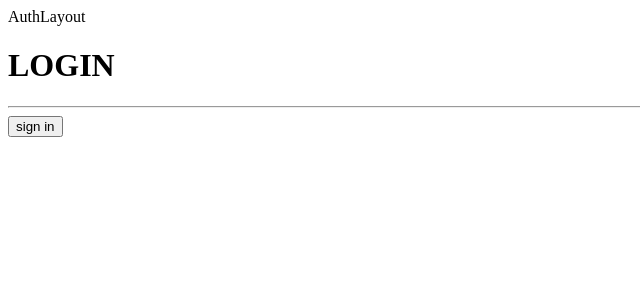
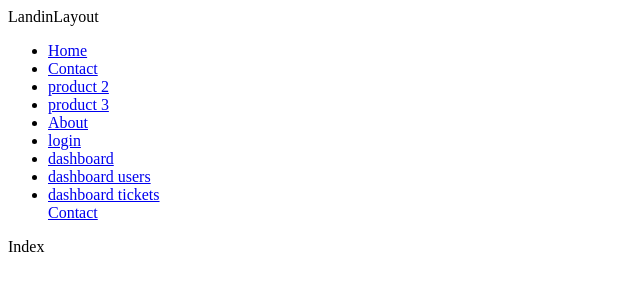
Before and after one commit to Yber-0010/base-react, a React (Vite) app: page /dashboard/user#/index in a window 1280 px wide. Before the commit this address led to /login. Shown: the top 300 px of the page, without its empty margins (0-640 px from the left). Built offline with nearby package versions, Linux system fonts and the light colour scheme.

Commit message:
update route with createHashRouter

```diff
--- a/src/app/auth/router/authRouter.jsx
+++ b/src/app/auth/router/authRouter.jsx
@@ -16,7 +16,6 @@ export const AuthRouter = () => {
 		errorElement: <Error404 />,
 		children: [
 			{
-				path: '/',
 				errorElement: <Error404 />,
 				children: [
 					{
--- a/src/app/backoffice/layout/backofficeLayout.jsx
+++ b/src/app/backoffice/layout/backofficeLayout.jsx
@@ -14,7 +14,7 @@ export const BackofficeLayout = () => {
 			<nav>
 				<ul>
 					<li>
-						<Link to={`/`}>Home</Link>
+						<Link to={`index`}>Home</Link>
 					</li>
 					<li>
 						<Link to={`dashboard/user`}>users</Link>
--- a/src/app/landing/layout/landinLayout.jsx
+++ b/src/app/landing/layout/landinLayout.jsx
@@ -10,7 +10,7 @@ export const LandinLayout = () => {
 			<nav>
 				<ul>
 					<li>
-						<Link to={`/`}>Home</Link>
+						<Link to={`index`}>Home</Link>
 					</li>
 					<li>
 						<Link to={`contact`}>Contact</Link>
--- a/src/app/landing/router/landingRouter.jsx
+++ b/src/app/landing/router/landingRouter.jsx
@@ -15,11 +15,14 @@ export const LandingRouter = () => {
 		errorElement: <Error404 />,
 		children: [
 			{
-				path: '/',
 				errorElement: <Error404 />,
 				children: [
 					{
 						index: true,
+						element: <Navigate to='index' />,
+					},
+					{
+						path: 'index',
 						element: <Index metaData={index} />,
 					},
 					{
--- a/src/router/AppRouter.jsx
+++ b/src/router/AppRouter.jsx
@@ -1,15 +1,15 @@
-import { RouterProvider, createBrowserRouter } from 'react-router-dom'
+import { RouterProvider, createHashRouter } from 'react-router-dom'
 import { BackofficeRouter } from '../app/backoffice/router/BackofficeRouter';
 import { LandingRouter } from '../app/landing/router/landingRouter';
 import { AuthRouter } from '../app/auth/router/authRouter';
 
-const router = createBrowserRouter([
+const router = createHashRouter([
 	{
 		children: [
 			AuthRouter(),
 			LandingRouter(),
 			BackofficeRouter(),
-		]
+		],
 	}
 ])
 
```
Also changed, not shown: 4 other files (tests, documents, lock files or other folders).
